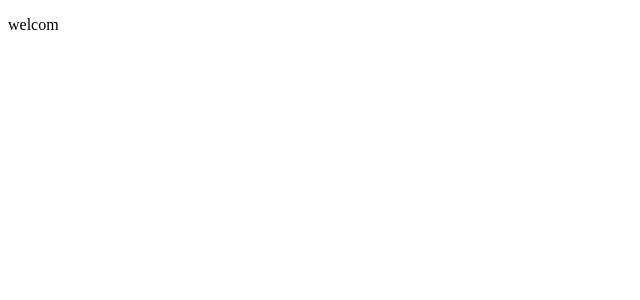
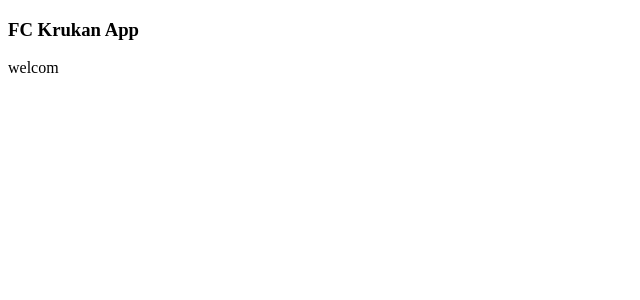
Before and after one commit to fishenchips/portfolio, a Next.js app: page /projects/krukan in a window 1280 px wide. Shown: the top 300 px of the page, without its empty margins (0-640 px from the left). Built offline with nearby package versions, Linux system fonts and the light colour scheme.

Commit message:
installing styled components package

```diff
--- a/package.json
+++ b/package.json
@@ -19,6 +19,7 @@
     "react": "18.2.0",
     "react-dom": "18.2.0",
     "react-icons": "^4.8.0",
+    "styled-components": "^5.3.8",
     "typescript": "4.9.5"
   }
 }
--- a/src/app/projects/krukan/page.tsx
+++ b/src/app/projects/krukan/page.tsx
@@ -1,8 +1,11 @@
 const KrukanPage = () => {
   return (
-    <>
+    <div>
+      <div>
+        <h3>FC Krukan App</h3>
+      </div>
       <p>welcom</p>
-    </>
+    </div>
   );
 };
 
```
Also changed, not shown: 1 other file (tests, documents, lock files or other folders).
